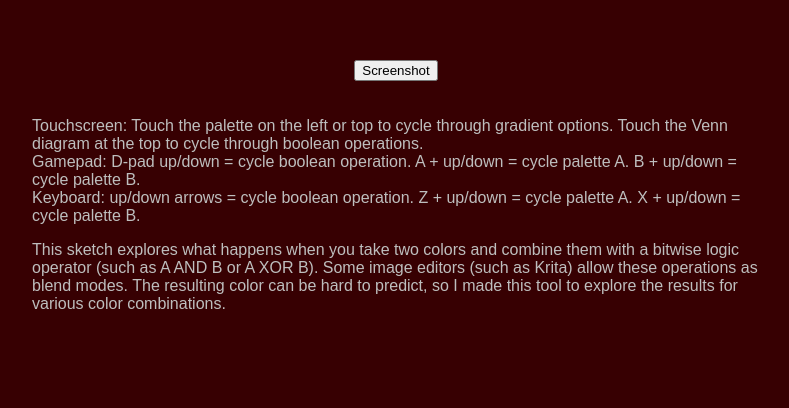
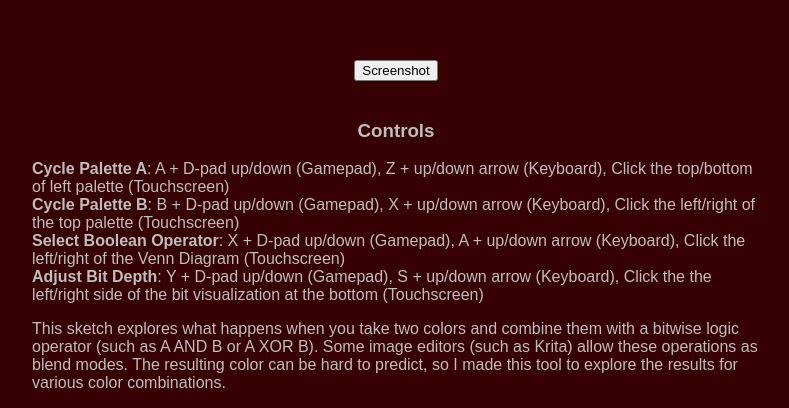
Before and after one commit to ptrgags/webgpu-sketchbook, a Vue app: page /#/sketch/boolean-color in a window 1280 px wide. Shown: the part 788-1196 px from the top of the page, without its empty margins (244-1033 px from the left). Before the commit the page ends 1117 px from the top, so only its background shows below. Built offline with nearby package versions, Linux system fonts and the light colour scheme.

Commit message:
Update description of controls

```diff
--- a/src/data/sketches.ts
+++ b/src/data/sketches.ts
@@ -30,10 +30,12 @@ export const SKETCHES: SketchMetadata[] = [
     type: 'quad',
     make_machine: () => new QuadMachine(new BooleanColorSketch()),
     description: `
+    <h3>Controls</h3>
     <p>
-      Touchscreen: Touch the palette on the left or top to cycle through gradient options. Touch the Venn diagram at the top to cycle through boolean operations.<br/>
-      Gamepad: D-pad up/down = cycle boolean operation. A + up/down = cycle palette A. B + up/down = cycle palette B.<br/>
-      Keyboard: up/down arrows = cycle boolean operation. Z + up/down = cycle palette A. X + up/down = cycle palette B.
+      <b>Cycle Palette A</b>: A + D-pad up/down (Gamepad), Z + up/down arrow (Keyboard), Click the top/bottom of left palette (Touchscreen)<br/>
+      <b>Cycle Palette B</b>: B + D-pad up/down (Gamepad), X + up/down arrow (Keyboard), Click the left/right of the top palette (Touchscreen)<br/>
+      <b>Select Boolean Operator</b>: X + D-pad up/down (Gamepad), A + up/down arrow (Keyboard), Click the left/right of the Venn Diagram (Touchscreen)<br/>
+      <b>Adjust Bit Depth</b>: Y + D-pad up/down (Gamepad), S + up/down arrow (Keyboard), Click the the left/right side of the bit visualization at the bottom (Touchscreen)<br/>
     </p>
     <p>
       This sketch explores what happens when you take two colors and combine them with a bitwise logic operator (such as A AND B or A XOR B).
```
